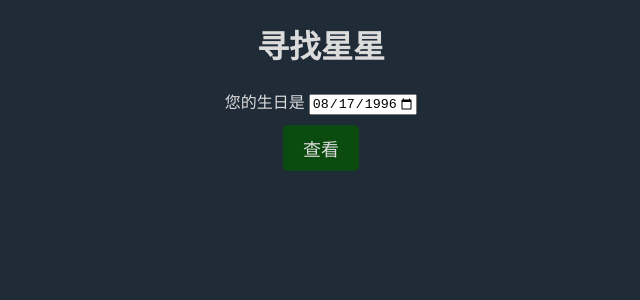
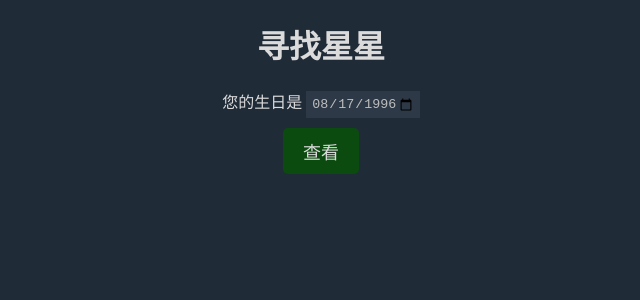
Before and after one commit to pkuphysu/FindStar-frontend, a Svelte app: page / in a window 1280 px wide. Shown: the top 300 px of the page, without its empty margins (319-959 px from the left). Built offline with nearby package versions, Linux system fonts and the light colour scheme.

Commit message:
fix: input theme

```diff
--- a/src/App.svelte
+++ b/src/App.svelte
@@ -74,6 +74,12 @@ button:disabled {
   background-color: #161f27;
   color: #929191;
 }
+input[type=date] {
+  background-color: #2d3947;;
+  color: #bdbdbd;
+  border: none;
+  padding: 5px;
+}
 .vert-center * {
   vertical-align: baseline;
 }
```
